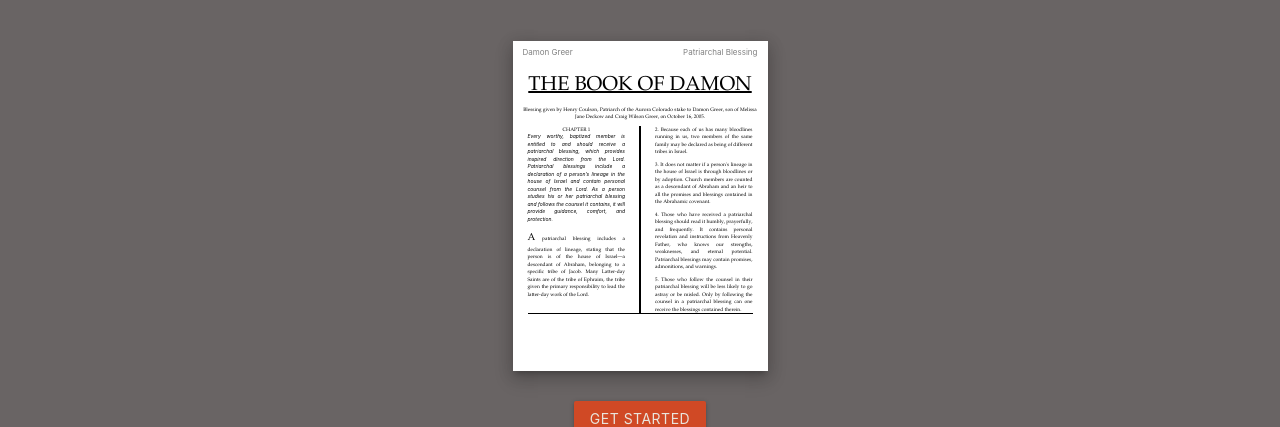
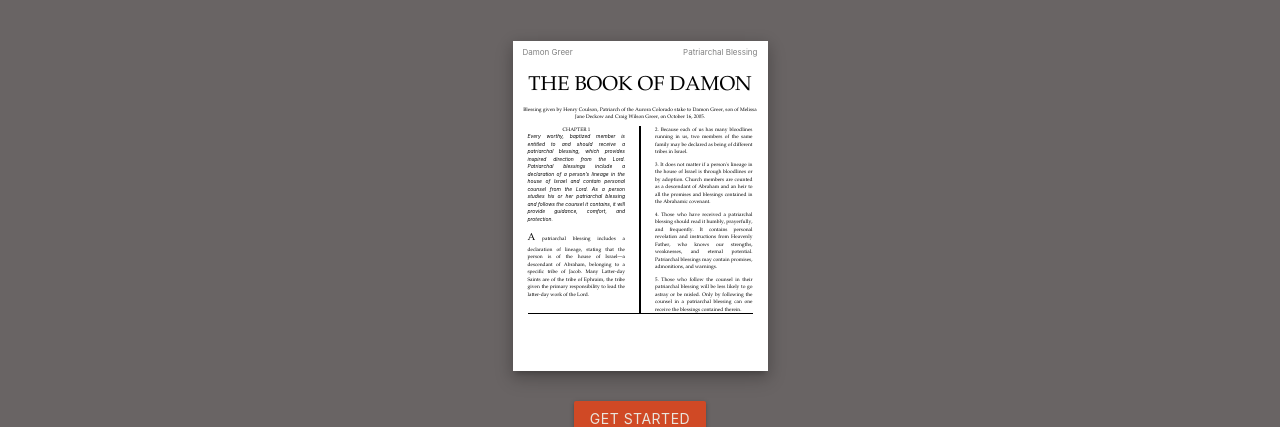
Before and after one commit to kbravh/scriptly, a React (Create React App) app: page / in a window 1280 px wide. Shown: the part 260-687 px from the top of the page. Built offline with nearby package versions, Linux system fonts and the light colour scheme.

Commit message:
change placeholder color, add preview blur

```diff
--- a/src/Components/BlessingForm.scss
+++ b/src/Components/BlessingForm.scss
@@ -147,7 +147,7 @@
 // Other styles
 
 input[type=text]:not(.browser-default):focus:not([readonly]),
-textarea.materialize-textarea:focus:not([readonly]){
+textarea.materialize-textarea:focus:not([readonly]) {
     border-bottom: 1px solid $secondary;
     box-shadow: 0 1px 0 0 $secondary;
 }
@@ -155,6 +155,25 @@ textarea.materialize-textarea:focus:not([readonly]){
 input[type=text]:not(.browser-default),
 textarea.materialize-textarea {
     color: $text;
+}
+
+::placeholder {
+    /* Chrome, Firefox, Opera, Safari 10.1+ */
+    color: #e3dfde;
+    opacity: 0.5;
+    /* Firefox */
+}
+
+:-ms-input-placeholder {
+    /* Internet Explorer 10-11 */
+    color: #e3dfde;
+    opacity: 0.5;
+}
+
+::-ms-input-placeholder {
+    /* Microsoft Edge */
+    color: #e3dfde;
+    opacity: 0.5;
 }
 
 .react-calendar {
@@ -170,7 +189,8 @@ textarea.materialize-textarea {
     border-radius: 5px;
     padding: 10px;
     margin-bottom: 15px;
-    h4{
+
+    h4 {
         margin: 0px;
     }
 }
@@ -196,10 +216,12 @@ div {
     background-color: $primary;
     color: $text;
 }
+
 .btn:focus {
     background-color: $secondary;
     color: $text;
 }
+
 .btn:hover {
     background-color: $tertiary;
     color: $text;
@@ -209,7 +231,7 @@ div {
     margin-top: 200px;
 }
 
-.doc-preview-container{
+.doc-preview-container {
     display: flex;
     flex-direction: column;
     justify-content: flex-start;
--- a/src/Components/DocPreview.scss
+++ b/src/Components/DocPreview.scss
@@ -1,35 +1,40 @@
 .doc-preview {
+    -webkit-filter: blur(0.5px);
+    -moz-filter: blur(0.5px);
+    -o-filter: blur(0.5px);
+    -ms-filter: blur(0.5px);
+    filter: blur(0.5px);
     margin: 30px 0px;
     width: 255px;
     height: 330px;
     background-color: white;
-    *{
+    * {
         color: black;
     }
 }
 
 .header {
     margin: 5px 10px;
+
     span {
         color: grey;
         font-size: 8px;
     }
 }
 
-.title{
+.title {
     font-family: 'Palatino';
     position: relative;
     font-size: 20px;
-    text-decoration: underline;
     margin-top: 30px;
 }
 
-.chapter-heading{
+.chapter-heading {
     font-family: 'Palatino';
     margin-left: 35px;
 }
 
-.book-intro{
+.book-intro {
     font-family: 'Palatino';
     font-size: 5px;
     margin: 5px 10px;
@@ -45,14 +50,16 @@
     column-rule-style: solid;
     column-rule-color: black;
     column-rule-width: 2px;
-    div{
+
+    div {
         font-family: 'Palatino';
         margin-bottom: 5px;
     }
+
     border-bottom: 1px;
     border-bottom-style: solid;
 }
 
-.first-letter{
+.first-letter {
     font-size: 10px;
 }
```
